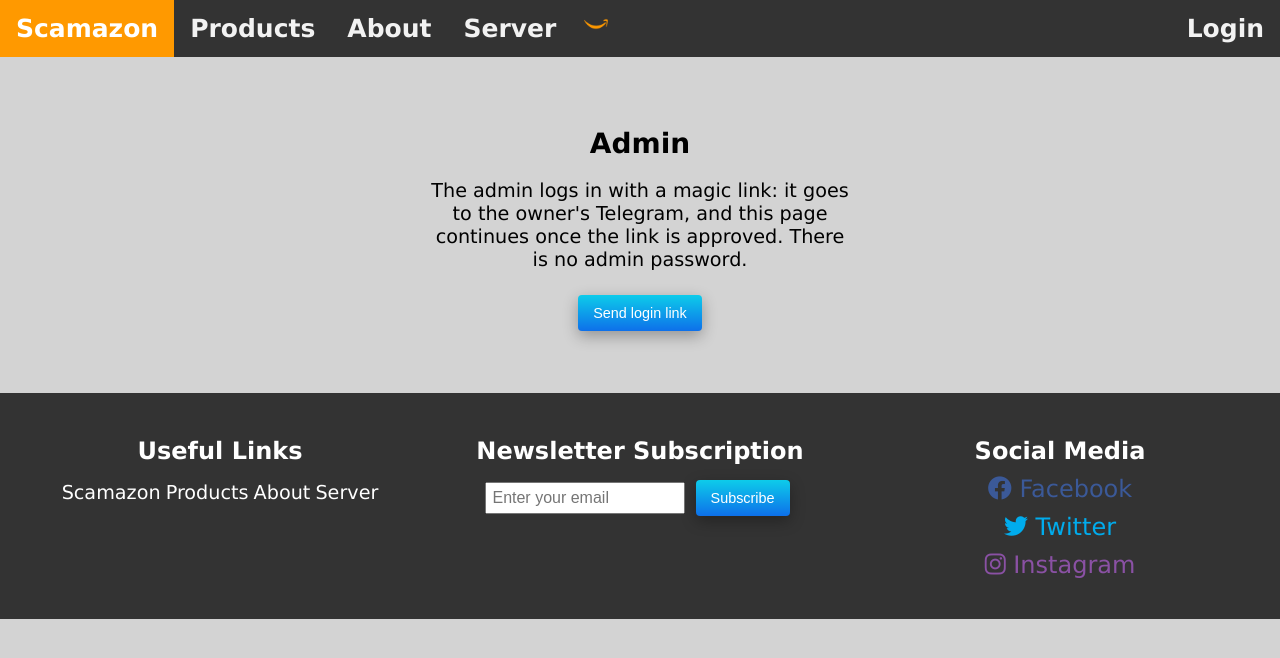
After one commit to DevOps22-Grupp1/home-page-service, a Flask app: page /admin-login/ in a window 1280 px wide. The commit adds this page. Shown: the top 658 px of the page. Run offline with Flask 3, Linux system fonts and the light colour scheme.

Commit message:
feat(auth): customers log in per session, the admin with the magic link
Login was off on the public demo (READ_ONLY) because turning it on
would have let anyone become admin. Now there are two kinds of account:

- Customer: signs up and logs in with username and password
  (user-management-service), and can use the cart, buy and check out.
  The sign-up form no longer has a role picker, and the request to
  user-management-service carries no role.
- Admin: logs in on /admin-login/ with the magic link to Telegram, in
  the shared n8n login flow (app "scamazon-admin"). Admin pages ask n8n
  session-check (cached 60 s; no answer means no admin). There is no
  admin password anywhere.

Also:
- Who is logged in lives in each visitor's own session cookie. Before,
  one module-level dict held "the" user, so everyone logged in at once
  was whoever logged in last.
- Admin pages (/admin-product/, delete, update, add) check the admin
  role; before, any logged-in account could change products.
- /delete_cart/ only deletes a row from the visitor's own cart.
- The session cookie is SameSite=Strict (and Secure with
  COOKIE_SECURE=1), so links and forms on other sites cannot act in a
  visitor's name.
- READ_ONLY, write_route and Flask-Login are gone.

Co-Authored-By: Claude Opus 5.5 <noreply@anthropic.com>

```diff
--- a/backend/app.py
+++ b/backend/app.py
@@ -1,20 +1,13 @@
-from flask import Flask, render_template, redirect, url_for, request, jsonify, abort
+from flask import Flask, render_template, redirect, url_for, request, jsonify, abort, session
 from functools import wraps
 from werkzeug.middleware.proxy_fix import ProxyFix
 import datetime
 import json
 import requests
 from prometheus_flask_exporter import PrometheusMetrics
-from flask_login import (
-    LoginManager,
-    UserMixin,
-    login_user,
-    login_required,
-    logout_user,
-    current_user,
-)
 import os
 import math
+import time
 
 server_port = os.environ.get("SERVER_PORT")
 user_management = os.environ.get("USER_URL")
@@ -39,56 +32,90 @@ except ValueError:
     # Om konverteringen till int misslyckas
     order_port = order_port
 
-# Initialize Flask-Login
-login_manager = LoginManager()
-
 app = Flask(__name__)
 # Behind a proxy on a sub-path (e.g. Traefik on /scamazon): X-Forwarded-Prefix makes url_for()
 # build links with the prefix. Without a proxy it changes nothing.
 app.wsgi_app = ProxyFix(app.wsgi_app, x_for=1, x_proto=1, x_host=1, x_prefix=1)
 app.secret_key = os.environ.get("SECRET_KEY", "your_secret_key")  # Set SECRET_KEY in production
+# Strict: the browser never sends the session cookie on a request from another site, so a link or
+# form elsewhere cannot buy, delete or change products in a logged-in visitor's name.
+app.config["SESSION_COOKIE_SAMESITE"] = "Strict"
+app.config["SESSION_COOKIE_SECURE"] = os.environ.get("COOKIE_SECURE") == "1"
 
-# READ_ONLY=1: a public demo where nobody can log in, register, buy or change the products
-READ_ONLY = os.environ.get("READ_ONLY") == "1"
+# Admin logs in with the magic link (Telegram) in the shared n8n login flow; customers with a
+# username and password from user-management-service. No admin password exists anywhere.
+N8N_WEBHOOK_URL = os.environ.get("N8N_WEBHOOK_URL", "https://jarllindquist.com/n8n/webhook")
+MAGIC_LINK_APP = os.environ.get("MAGIC_LINK_APP", "scamazon-admin")
 
 metrics = PrometheusMetrics(app)
 metrics.info("app_info", "home-page-service", version="1.0.1")
 
-# Initialize Flask-Login
-login_manager = LoginManager()
-login_manager.init_app(app)
+
+# Who is logged in lives in each visitor's own (signed) session cookie: session["customer"] for a
+# customer, session["admin_session"] for the admin's magic-link session.
+def current_customer() -> dict | None:
+    return session.get("customer")
 
 
-# Create a dummy User class for demonstration
-class User(UserMixin):
-    def __init__(self, id):
-        self.id = id
+# Answers from n8n's session-check, per magic-link session: {session_id: (valid, checked_at)}
+_admin_checks = {}
 
 
-# Simulate a user database (replace with your user authentication logic)
-users = {"username": "", "role": "", "avatar": "", "id": ""}
+def is_admin() -> bool:
+    session_id = session.get("admin_session")
+    if not session_id:
+        return False
+    valid, checked_at = _admin_checks.get(session_id, (False, 0))
+    # A yes is trusted for a minute, a no for ten seconds; n8n renews the session on each check
+    if time.time() - checked_at < (60 if valid else 10):
+        return valid
+    try:
+        response = requests.post(
+            f"{N8N_WEBHOOK_URL}/session-check",
+            json={"app": MAGIC_LINK_APP},
+            headers={"X-Admin-Session": session_id},
+            timeout=5,
+        )
+        valid = response.status_code == 200 and response.json().get("valid") is True
+    except (requests.exceptions.RequestException, ValueError):
+        valid = False  # n8n unreachable: no admin
+    _admin_checks[session_id] = (valid, time.time())
+    if not valid:
+        session.pop("admin_session", None)
+    return valid
 
 
-def write_route(view):
-    """Pages that change data: require login, and do not exist at all in read-only mode."""
+def customer_route(view):
+    """Cart, buying and checkout: a logged-in customer."""
 
     @wraps(view)
     def wrapper(*args, **kwargs):
-        if READ_ONLY:
-            abort(403)
-        return login_required(view)(*args, **kwargs)
+        if not current_customer():
+            return redirect(url_for("get_login"))
+        return view(*args, **kwargs)
 
     return wrapper
 
 
-@app.context_processor
-def inject_read_only() -> dict:
-    return {"read_only": READ_ONLY}
+def admin_route(view):
+    """Adding, changing and deleting products: the admin, logged in with the magic link."""
+
+    @wraps(view)
+    def wrapper(*args, **kwargs):
+        if not is_admin():
+            return redirect(url_for("admin_login"))
+        return view(*args, **kwargs)
+
+    return wrapper
 
 
-@login_manager.user_loader
-def load_user(user_id: str) -> User:
-    return User(user_id)
+def log_in_customer(user: dict) -> None:
+    session.clear()
+    session["customer"] = {
+        "id": user["id"],
+        "username": user["username"],
+        "avatar": user.get("avatar", ""),
+    }
 
 
 @metrics.counter(
@@ -96,8 +123,9 @@ def load_user(user_id: str) -> User:
     "Number of invocations by HTTP method",
 )
 def get_count_for_current_user() -> int:
-    if current_user.is_authenticated:
-        user_id = users["id"]
+    customer = current_customer()
+    if customer:
+        user_id = customer["id"]
         request = requests.get(
             f"http://{order_processing}:{order_port}/api/count-products/{user_id}"
         )
@@ -112,18 +140,13 @@ def get_count_for_current_user() -> int:
 
 
 def check_user_auth() -> dict:
-    user = {"user": "", "role": "image"}
-    if current_user.is_authenticated:
-        if users["username"] == "":
-            logout()
-            user["user"] = "false"
-        else:
-            user["user"] = users["username"]
-            user["role"] = users["role"]
-            user["image"] = users["avatar"]
-    else:
-        user["user"] = "false"
-    return user
+    """What the templates need: user is the name, or "false" when nobody is logged in."""
+    customer = current_customer()
+    if customer:
+        return {"user": customer["username"], "role": "customer", "image": customer["avatar"]}
+    if is_admin():
+        return {"user": "admin", "role": "admin", "image": ""}
+    return {"user": "false", "role": "", "image": ""}
 
 
 @app.route("/")
@@ -175,13 +198,12 @@ def handling_sub() -> tuple:
 
 
 @app.route("/admin-product/")
-@write_route
+@admin_route
 def handle_products() -> tuple:
     if request.args.get("page") is None:
         page = 1
     else:
         page = int(request.args.get("page"))
-    user = users["username"]
     products = "Failed to fetch data"
     count = 0
     try:
@@ -208,20 +230,57 @@ def handle_products() -> tuple:
 
 @app.route("/login/", methods=["GET"])
 def get_login() -> tuple:
-    if READ_ONLY:
-        abort(403)
-    if users["username"] == "":
-        logout()
-    # if current_user.is_authenticated:
-    #     return redirect(url_for("products"))
     return render_template("login.html", user=check_user_auth())
 
 
 @app.route("/logout", methods=["GET"])
 def logout() -> tuple:
-    logout_user()
-    users["username"] = ""
+    session.clear()
     return render_template("login.html", user=check_user_auth())
+
+
+@app.route("/admin-login/", methods=["GET"])
+def admin_login() -> tuple:
+    if is_admin():
+        return redirect(url_for("handle_products"))
+    return render_template("admin-login.html", user=check_user_auth())
+
+
+# Sends the magic link to Telegram; the page then polls admin_login_status
+@app.route("/admin-login/", methods=["POST"])
+def admin_login_request() -> tuple:
+    try:
+        response = requests.post(
+            f"{N8N_WEBHOOK_URL}/request-magic-link", json={"app": MAGIC_LINK_APP}, timeout=10
+        )
+        if response.status_code == 429:
+            return jsonify({"error": "too_many"}), 429
+        session_id = response.json().get("sessionId")
+    except (requests.exceptions.RequestException, ValueError):
+        session_id = None
+    if not session_id:
+        return jsonify({"error": "failed"}), 502
+    session["pending_admin_session"] = session_id
+    return jsonify({"sent": True})
+
+
+@app.route("/admin-login/status", methods=["GET"])
+def admin_login_status() -> tuple:
+    session_id = session.get("pending_admin_session")
+    if not session_id:
+        return jsonify({"authenticated": False, "error": "no_request"}), 400
+    try:
+        response = requests.post(
+            f"{N8N_WEBHOOK_URL}/check-login-status", json={"sessionId": session_id}, timeout=10
+        )
+        authenticated = response.json().get("authenticated") is True
+    except (requests.exceptions.RequestException, ValueError):
+        authenticated = False
+    if authenticated:
+        # The admin is not also a customer: a fresh session holding only the admin login
+        session.clear()
+        session["admin_session"] = session_id
+    return jsonify({"authenticated": authenticated})
 
 
 @app.route("/pagination/", methods=["GET"])
@@ -230,15 +289,10 @@ def pagination() -> str:
 
 
 @app.route("/buy/", methods=["GET"])
-@write_route
+@customer_route
 def buy() -> tuple:
-
-    if "page" in users:
-        user_page = users["page"]
-    else:
-        user_page = 0
-
-    user_id = users["id"]
+    user_page = request.args.get("page", 1)
+    user_id = current_customer()["id"]
     product_id = request.args.get("id")
     json_data = json.dumps({"userid": int(user_id), "productid": int(product_id)})
     d_url = f"http://{order_processing}:{order_port}/api/cart"
@@ -249,7 +303,7 @@ def buy() -> tuple:
 
 
 @app.route("/delete/", methods=["GET"])
-@write_route
+@admin_route
 def delete_p() -> tuple:
     id = request.args.get("id")
     delete_url = f"http://{product_catalog}:{product_port}/api/product/{id}"
@@ -264,7 +318,7 @@ def delete_p() -> tuple:
 
 
 @app.route("/update/", methods=["POST"])
-@write_route
+@admin_route
 def update_p() -> tuple:
     newCat = []
     id = request.form["id"]
@@ -289,10 +343,15 @@ def update_p() -> tuple:
 
 
 @app.route("/delete_cart/", methods=["GET"])
-@write_route
+@customer_route
 def del_cart() -> tuple:
     p_id = request.args.get("p_id")
     cart_id = request.args.get("c_id")
+    # Only a row in this customer's own cart, whatever ids the link carries
+    user_id = current_customer()["id"]
+    own = requests.get(f"http://{order_processing}:{order_port}/api/cart-user/{user_id}")
+    if not any(str(row["id"]) == str(cart_id) for row in json.loads(own.text)):
+        abort(404)
     delete_url = f"http://{order_processing}:{order_port}/api/cart/{cart_id}/{p_id}"
     response = requests.delete(delete_url)
     if response.status_code == 204:
@@ -305,7 +364,7 @@ def del_cart() -> tuple:
 
 
 @app.route("/add_products/", methods=["POST"])
-@write_route
+@admin_route
 def post_product() -> tuple:
     order = request.form["name"]
     price = request.form["price"]
@@ -334,8 +393,6 @@ def post_product() -> tuple:
 
 @app.route("/login/", methods=["POST"])
 def post_login() -> tuple:
-    if READ_ONLY:
-        abort(403)
     login_url = f"http://{user_management}:{user_port}/api/login"
     add_url = f"http://{user_management}:{user_port}/api/user"
     headers = {"Content-Type": "application/json"}
@@ -348,12 +405,7 @@ def post_login() -> tuple:
             response = requests.post(login_url, data=json_data, headers=headers)
             dataresponse = json.loads(response.text)
             if len(dataresponse) == 1 and response.status_code == 200:
-                user = User(dataresponse[0]["username"])
-                login_user(user)
-                users["username"] = dataresponse[0]["username"]
-                users["id"] = dataresponse[0]["id"]
-                users["role"] = dataresponse[0]["role"]
-                users["avatar"] = dataresponse[0]["avatar"]
+                log_in_customer(dataresponse[0])
                 return redirect(url_for("products"))
             else:
                 return redirect(url_for("get_login"))
@@ -365,14 +417,13 @@ def post_login() -> tuple:
         passw = request.form["pass"]
         email = request.form["email"]
         avatar = request.form["avatar"]
-        role = request.form["select"]
+        # No role: user-management-service makes every new account a customer
         json_data = json.dumps(
             {
                 "name": name,
                 "username": user,
                 "password": passw,
                 "avatar": avatar,
-                "role": role,
                 "email": email,
             }
         )
@@ -385,12 +436,7 @@ def post_login() -> tuple:
                 response = requests.post(login_url, data=json_data, headers=headers)
                 dataresponse = json.loads(response.text)
                 if len(dataresponse) == 1 and response.status_code == 200:
-                    user = User(dataresponse[0]["username"])
-                    login_user(user)
-                    users["username"] = dataresponse[0]["username"]
-                    users["id"] = dataresponse[0]["id"]
-                    users["role"] = dataresponse[0]["role"]
-                    users["avatar"] = dataresponse[0]["avatar"]
+                    log_in_customer(dataresponse[0])
                     return redirect(url_for("products"))
                 else:
                     return redirect(url_for("get_login"))
@@ -410,11 +456,11 @@ def about() -> tuple:
 
 
 @app.route("/cart/", methods=["GET"])
-@write_route
+@customer_route
 def cart() -> tuple:
     data = []
     price = 0
-    user_id = users["id"]
+    user_id = current_customer()["id"]
     request = requests.get(
         f"http://{order_processing}:{order_port}/api/cart-user/{user_id}"
     )
@@ -526,11 +572,11 @@ def handle_category_product() -> tuple:
 
 
 @app.route("/payment", methods=["GET"])
-@write_route
+@customer_route
 def buy_products() -> tuple:
     data = []
     price = 0
-    user_id = users["id"]
+    user_id = current_customer()["id"]
     request = requests.get(
         f"http://{order_processing}:{order_port}/api/cart-user/{user_id}"
     )
--- /dev/null
+++ b/backend/templates/admin-login.html
@@ -0,0 +1,53 @@
+{% extends 'base.html' %} {% block content %}
+<div style="max-width: 420px; margin: 4% auto 3%; text-align: center">
+  <h1 style="font-size: 28px">{% block title %} Admin {% endblock %}</h1>
+  <p>
+    The admin logs in with a magic link: it goes to the owner's Telegram, and this page continues
+    once the link is approved. There is no admin password.
+  </p>
+  <button id="send" class="button-89" type="button">Send login link</button>
+  <p id="status" role="status" style="margin-top: 20px"></p>
+</div>
+
+<script>
+  // Asks for the link, then asks the server every two seconds whether it has been approved
+  const statusEl = document.getElementById("status");
+  const send = document.getElementById("send");
+  const requestUrl = "{{ url_for('admin_login_request') }}";
+  const statusUrl = "{{ url_for('admin_login_status') }}";
+  const doneUrl = "{{ url_for('handle_products') }}";
+
+  send.addEventListener("click", async () => {
+    send.disabled = true;
+    statusEl.textContent = "Sending...";
+    const res = await fetch(requestUrl, { method: "POST" });
+    if (res.status === 429) {
+      statusEl.textContent = "A link was sent less than a minute ago. Wait a little and try again.";
+      send.disabled = false;
+      return;
+    }
+    if (!res.ok) {
+      statusEl.textContent = "Could not send the link. Try again later.";
+      send.disabled = false;
+      return;
+    }
+    statusEl.textContent = "Link sent. Approve it in Telegram...";
+    const started = Date.now();
+    const timer = setInterval(async () => {
+      // The link is valid for a few minutes; stop asking after five
+      if (Date.now() - started > 5 * 60 * 1000) {
+        clearInterval(timer);
+        statusEl.textContent = "The link was not approved in time. Send a new one.";
+        send.disabled = false;
+        return;
+      }
+      const check = await fetch(statusUrl);
+      const data = await check.json().catch(() => ({}));
+      if (data.authenticated) {
+        clearInterval(timer);
+        window.location.href = doneUrl;
+      }
+    }, 2000);
+  });
+</script>
+{% endblock %}
--- a/backend/templates/base.html
+++ b/backend/templates/base.html
@@ -55,15 +55,18 @@
       <a href="{{ url_for('products') }}" class="logo">Products</a>
       <a href="{{ url_for('about') }}" class="logo">About</a>
       <a href="{{ url_for('server') }}" class="logo">Server</a>
-      {% if user["user"] != "false" %}
+      {% if user["role"] == "admin" %}
+      <a href="{{ url_for('handle_products') }}" class="logo">Admin</a>
+      <a href="{{ url_for('logout') }}" class="right logo">Logout</a>
+      {% elif user["user"] != "false" %}
       <a href="{{ url_for('logout') }}" class="logo"
-        >Logout: <img src="{{user["image"]}}" alt="myface"></img> {{ user["user"]}} </a
+        >Logout: {% if user["image"] %}<img src="{{user["image"]}}" alt="myface"></img>{% endif %} {{ user["user"]}} </a
       >
       <a href="{{ url_for('cart') }}" class="right logo"
         ><i style="color: white" class="fa badge" value="{{value}}"
           ><i class="fa-solid fa-cart-shopping"></i></i
       ></a>
-      {% elif not read_only %}
+      {% else %}
       <a
         href="{{ url_for('get_login') }}"
         class="right"
--- a/backend/templates/products.html
+++ b/backend/templates/products.html
@@ -65,7 +65,7 @@
     <p style="font-size: 24px">
       category:{% for cat in product.category %} {{ cat}} {% endfor %}
     </p>
-    {% if user["user"] != "false" %}
+    {% if user["role"] == "customer" %}
     <a href="{{ url_for('buy', id=product.id, page=current_page) }}">
       <button>Add to cart</button>
     </a>
```
Also changed, not shown: backend/templates/index.html (+6 -4 lines), backend/templates/login.html (+2 -9 lines), 1 other file.
